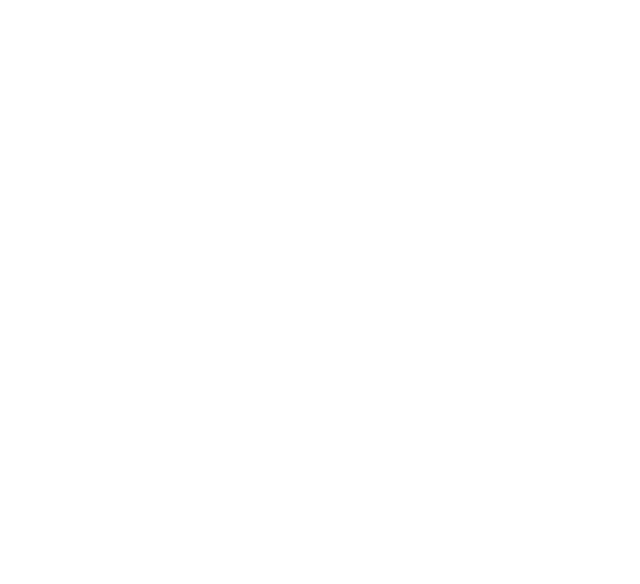
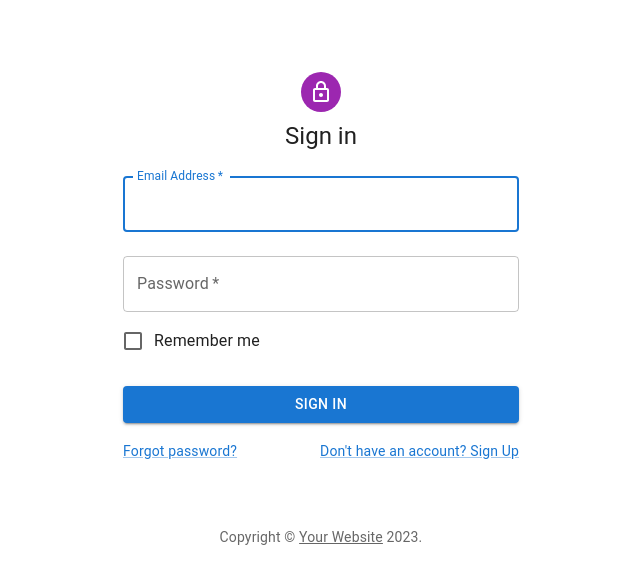
Before and after one commit to FlorianeLNT/NomNom-CookingNetwork, a React (Vite) app: page / in a window 1280 px wide. Shown: the top 584 px of the page, without its empty margins (319-959 px from the left). Built offline with nearby package versions, Linux system fonts and the light colour scheme.

Commit message:
suppression des commentaires test

```diff
--- a/src/App.jsx
+++ b/src/App.jsx
@@ -4,7 +4,6 @@ import "./App.css";
 import Home from "./Component/Home/Home";
 import Login from "./Component/Login/Login";
 
-// Commentaire pour tester
 function App() {
   const router = createBrowserRouter([
     {
--- a/src/Component/Home/Home.jsx
+++ b/src/Component/Home/Home.jsx
@@ -6,6 +6,10 @@ import { useEffect, useState } from "react";
 import Login from "../Login/Login";
 
 function Home() {
-  return <></>;
+  return (
+    <>
+      <Login />
+    </>
+  );
 }
 export default Home;
```
